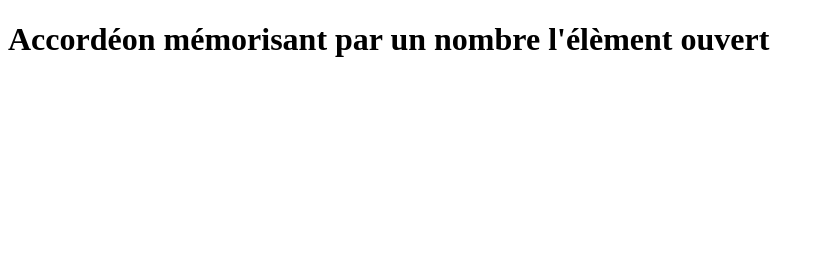
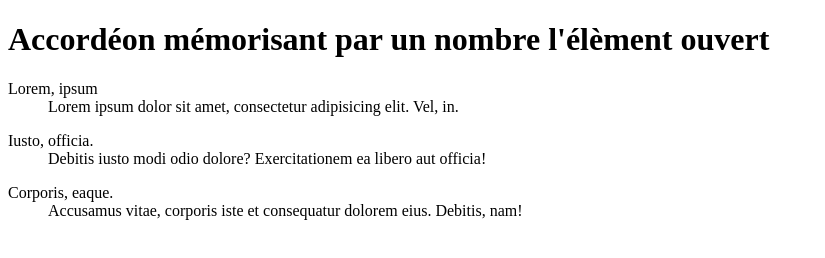
Before and after one commit to MMI-SAE-105/2023-r113-tp3-accordeons-PETIT-Hugo, a plain HTML site: page 02-accordeon-nombre.html in a window 1280 px wide. Shown: the whole page, without its empty margins (0-825 px from the left). Drawn offline with nearby package versions, Linux system fonts and the light colour scheme.

Commit message:
ajout alpine

```diff
--- a/02-accordeon-nombre.html
+++ b/02-accordeon-nombre.html
@@ -5,8 +5,21 @@
     <meta http-equiv="X-UA-Compatible" content="IE=edge" />
     <meta name="viewport" content="width=device-width, initial-scale=1.0" />
     <title>Accordéon mémorisant par un nombre l'élèment ouvert</title>
+    <script defer src="https://unpkg.com/alpinejs@3.x.x/dist/cdn.min.js"></script>
   </head>
   <body>
     <h1>Accordéon mémorisant par un nombre l'élèment ouvert</h1>
+    <dl>
+      <dt>Lorem, ipsum</dt>
+      <dd>Lorem ipsum dolor sit amet, consectetur adipisicing elit. Vel, in.</dd>
+    </dl>
+    <dl>
+      <dt>Iusto, officia.</dt>
+      <dd>Debitis iusto modi odio dolore? Exercitationem ea libero aut officia!</dd>
+    </dl>
+    <dl>
+      <dt>Corporis, eaque.</dt>
+      <dd>Accusamus vitae, corporis iste et consequatur dolorem eius. Debitis, nam!</dd>
+    </dl>
   </body>
 </html>
```
Also changed, not shown: 01-accordeon-booleen.html (+1 -0 lines), index.html (+1 -0 lines).
